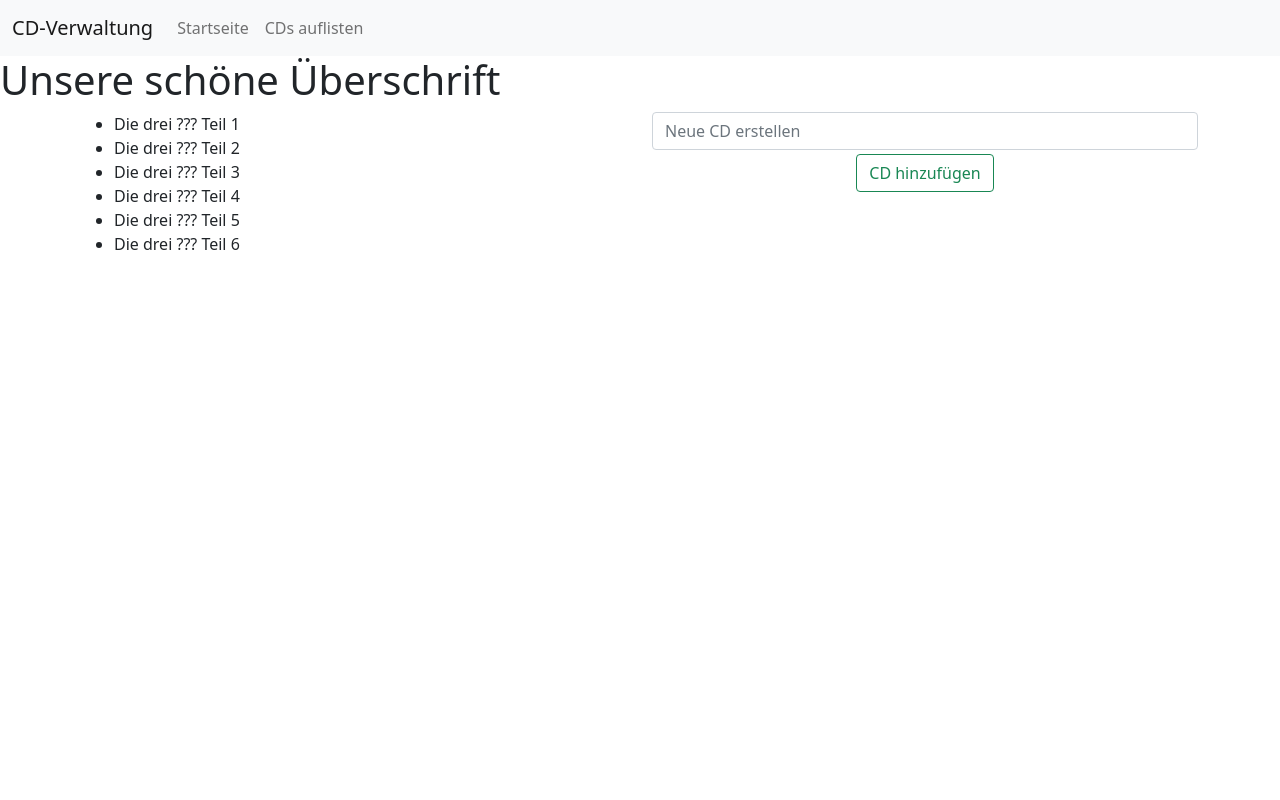
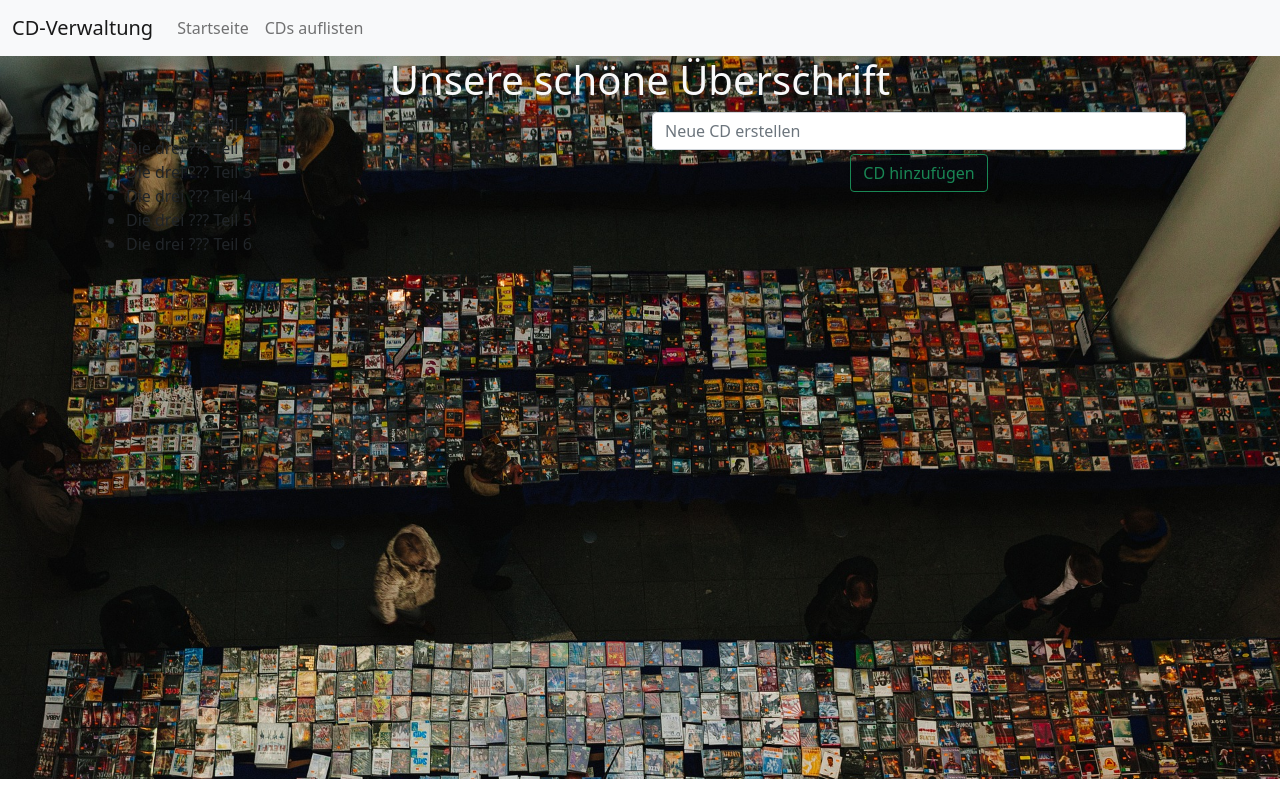
Before and after one commit to haager-ca/CD-Managment2, an Angular app: page /home in a window 1280 px wide. Built offline with nearby package versions, Linux system fonts and the light colour scheme.

Commit message:
added background Image

```diff
--- a/src/app/app.component.html
+++ b/src/app/app.component.html
@@ -1,3 +1,7 @@
 <app-navbar></app-navbar>
-<h1>Unsere schöne Überschrift</h1>
-<router-outlet></router-outlet>
+<div class="main">
+    <div class="container">
+        <h1 class="text-light text-center">Unsere schöne Überschrift</h1>
+        <router-outlet></router-outlet>
+    </div>
+</div>
--- a/src/app/app.component.scss
+++ b/src/app/app.component.scss
@@ -0,0 +1,5 @@
+.main {
+    background-image: url("../assets/backgroundImg_CDs.jpg");
+    background-size: cover;
+    height: calc(100vh - 77px);
+}
```
Also changed, not shown: src/assets/backgroundImg_CDs.jpg (added).
